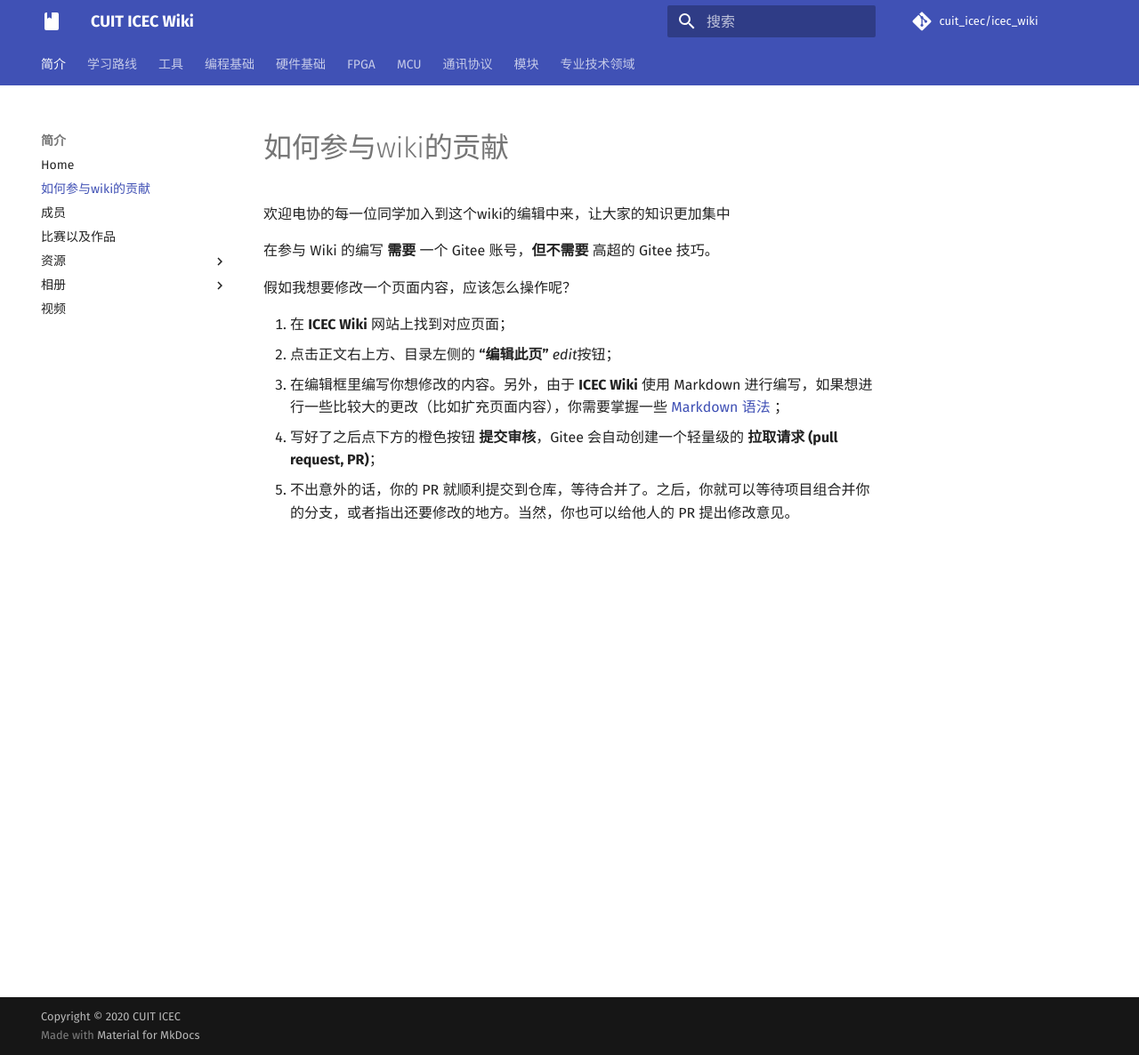
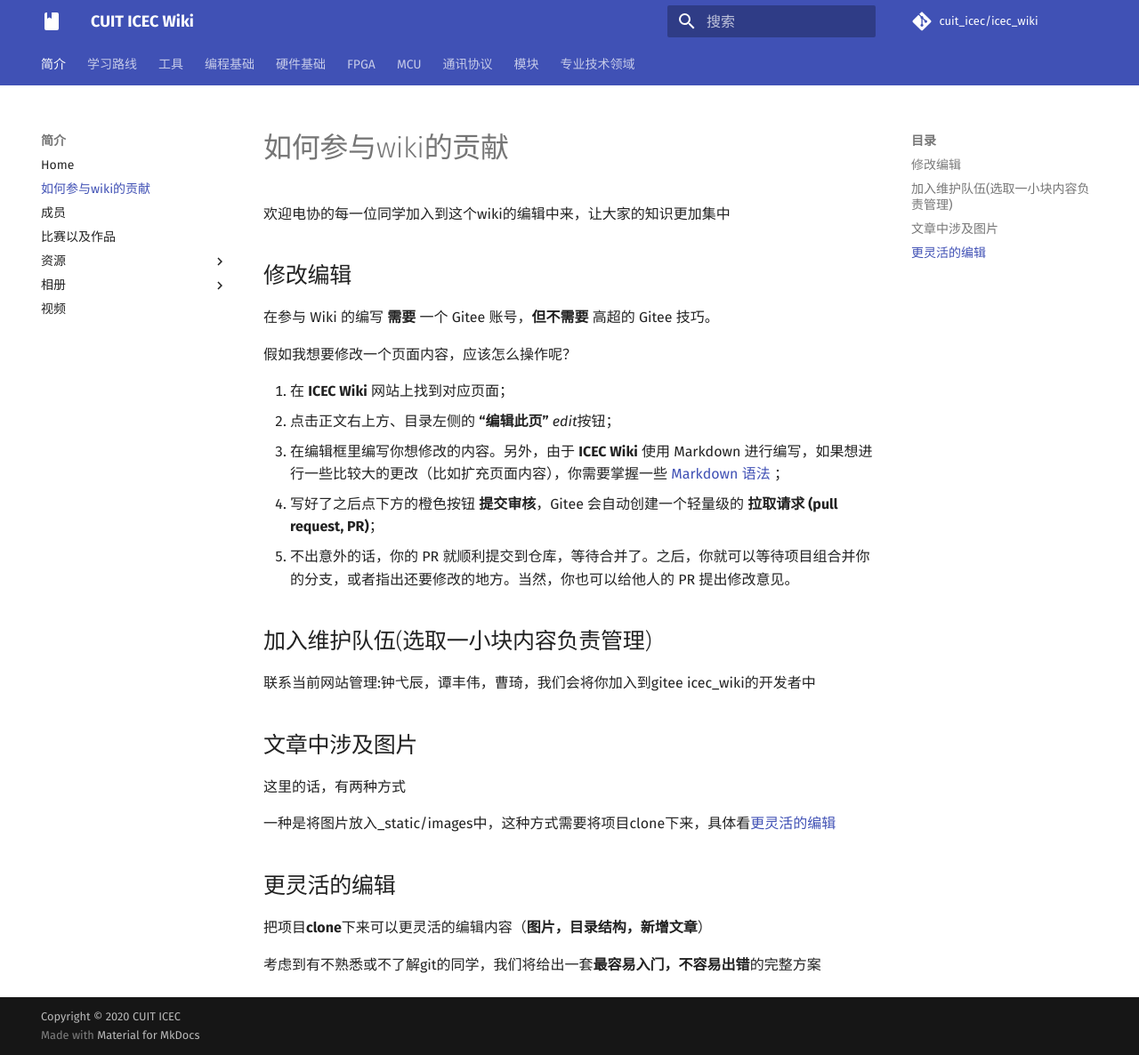
Before and after one commit to cuit-icec/cuit-icec.github.io, an MkDocs documentation site: the page built from docs/icec/contri.md, in a window 1280 px wide and 1186 px high. Shown: the whole window at 89% size. Built offline with MkDocs 1.6.1 and Material for MkDocs 9.7.7, drawn with Linux system fonts in a browser that asks for light colours; nearby versions of some CDN libraries.

Commit message:
如何贡献页面

```diff
--- a/docs/icec/contri.md
+++ b/docs/icec/contri.md
@@ -1,4 +1,6 @@
 欢迎电协的每一位同学加入到这个wiki的编辑中来，让大家的知识更加集中
+
+## 修改编辑
 
 在参与 Wiki 的编写 **需要** 一个 Gitee 账号，**但不需要** 高超的 Gitee 技巧。
 
@@ -9,3 +11,19 @@
 3. 在编辑框里编写你想修改的内容。另外，由于 **ICEC Wiki** 使用 Markdown 进行编写，如果想进行一些比较大的更改（比如扩充页面内容），你需要掌握一些 [Markdown 语法](https://markdown.tw/) ；
 4. 写好了之后点下方的橙色按钮 **提交审核**，Gitee 会自动创建一个轻量级的 **拉取请求 (pull request, PR)**；
 5. 不出意外的话，你的 PR 就顺利提交到仓库，等待合并了。之后，你就可以等待项目组合并你的分支，或者指出还要修改的地方。当然，你也可以给他人的 PR 提出修改意见。
+
+## 加入维护队伍(选取一小块内容负责管理)
+
+联系当前网站管理:钟弋辰，谭丰伟，曹琦，我们会将你加入到gitee icec_wiki的开发者中
+
+## 文章中涉及图片
+
+这里的话，有两种方式
+
+一种是将图片放入_static/images中，这种方式需要将项目clone下来，具体看[更灵活的编辑]()
+
+## 更灵活的编辑
+
+把项目**clone**下来可以更灵活的编辑内容（**图片，目录结构，新增文章**）
+
+考虑到有不熟悉或不了解git的同学，我们将给出一套**最容易入门，不容易出错**的完整方案
```
